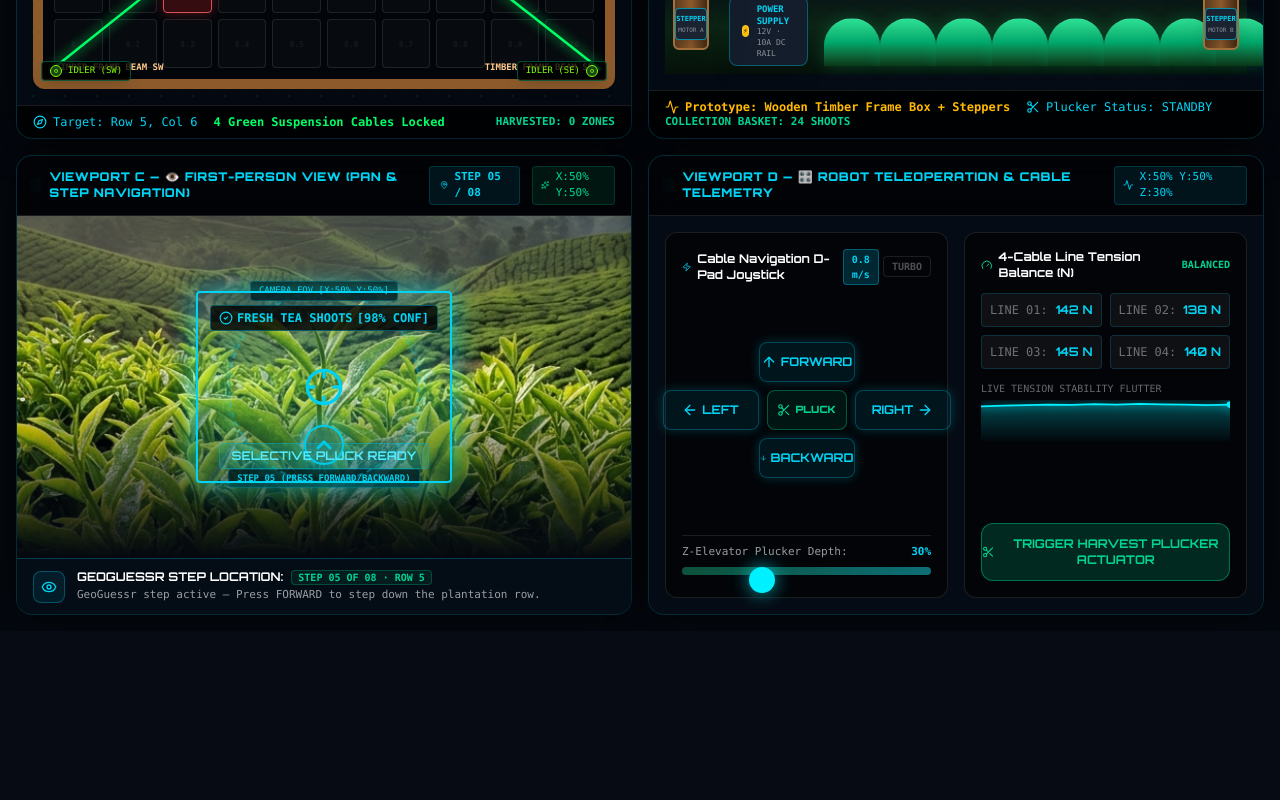
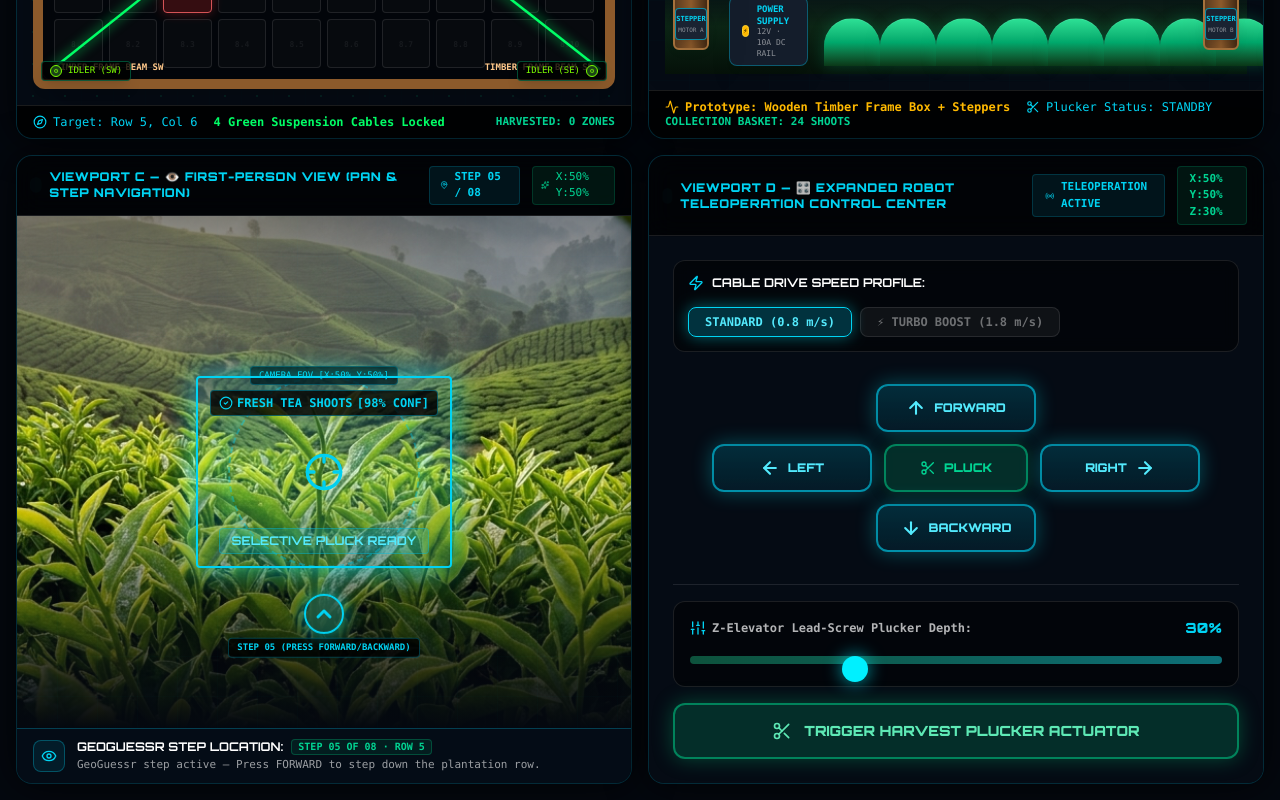
Before and after one commit to kavinjp486/ARISE, a React (Vite) app in the folder frontend/: page / in a window 1280 px wide. Shown: the part 593-1393 px from the top of the page. Before the commit the page ends 1224 px from the top, so only its background shows below. Built offline with nearby package versions, Linux system fonts and the light colour scheme; the HTML template or start-up script is replaced by a standard one.

Commit message:
Remove 4 cable tension gauge from Viewport D and expand teleoperation Control Center buttons, D-Pad joystick, and sliders

```diff
--- a/frontend/src/components/digitaltwin/ControlTelemetryDock.tsx
+++ b/frontend/src/components/digitaltwin/ControlTelemetryDock.tsx
@@ -1,4 +1,3 @@
-import { useState } from "react";
 import {
   Activity,
   ArrowDown,
@@ -9,11 +8,11 @@ import {
   Cpu,
   Gauge,
   Octagon,
+  Radio,
   Scissors,
-  Square,
+  Sliders,
   Zap,
 } from "lucide-react";
-import { SparklineChart } from "@/components/dashboard/SparklineChart";
 
 interface ControlTelemetryDockProps {
   posX: number;
@@ -44,11 +43,6 @@ export function ControlTelemetryDock({
   onSpeedToggle,
   onTriggerHarvest,
 }: ControlTelemetryDockProps) {
-  const [tensions] = useState([142, 138, 145, 140]);
-  const [historyTension] = useState<number[]>([
-    135, 138, 140, 142, 141, 144, 142, 145, 143, 142, 140, 142,
-  ]);
-
   return (
     <div className="relative w-full h-full min-h-[460px] bg-[#04080F] border border-cyan-500/20 rounded-2xl overflow-hidden flex flex-col font-sans select-none shadow-[0_0_40px_rgba(0,0,0,0.8)]">
       {/* Top Header / Viewport HUD Title Bar */}
@@ -56,106 +50,126 @@ export function ControlTelemetryDock({
         <div className="flex items-center gap-2.5">
           <div className="h-2 w-2 rounded-full bg-cyan-400 animate-ping" />
           <span className="font-orb font-black text-xs text-cyan-400 tracking-wider">
-            VIEWPORT D — 🎛️ ROBOT TELEOPERATION & CABLE TELEMETRY
+            VIEWPORT D — 🎛️ EXPANDED ROBOT TELEOPERATION CONTROL CENTER
           </span>
         </div>
 
         <div className="flex items-center gap-3 font-mono text-[11px]">
-          <div className="flex items-center gap-1.5 text-cyan-400 bg-cyan-500/10 px-2 py-0.5 rounded border border-cyan-500/20">
-            <Activity className="h-3 w-3" />
+          <div className="flex items-center gap-1.5 text-cyan-400 bg-cyan-500/10 px-3 py-1 rounded border border-cyan-500/20 font-bold">
+            <Radio className="h-3.5 w-3.5 animate-pulse text-cyan-400" />
+            <span>TELEOPERATION ACTIVE</span>
+          </div>
+
+          <div className="flex items-center gap-1.5 text-emerald-400 bg-emerald-500/10 px-3 py-1 rounded border border-emerald-500/20 font-mono font-bold">
             <span>X:{Math.round(posX)}% Y:{Math.round(posY)}% Z:{Math.round(posZ)}%</span>
           </div>
         </div>
       </div>
 
-      {/* Main Grid: Interactive Controls + Telemetry Gauges */}
-      <div className="flex-1 p-4 grid grid-cols-1 lg:grid-cols-2 gap-4 overflow-y-auto bg-[#050B14]">
-        {/* LEFT COLUMN: D-Pad Joystick & Sliders */}
-        <div className="bg-black/60 border border-white/10 rounded-xl p-4 space-y-4 flex flex-col justify-between">
-          <div className="flex items-center justify-between">
-            <span className="font-orb font-bold text-xs text-white flex items-center gap-1.5">
-              <Zap className="h-3.5 w-3.5 text-cyan-400" />
-              Cable Navigation D-Pad Joystick
+      {/* Main Expanded Control Center Stage */}
+      <div className="flex-1 p-6 flex flex-col justify-between overflow-y-auto bg-[#050B14] space-y-6">
+        {/* Top Control Bar: Speed Mode Presets & Status */}
+        <div className="flex flex-wrap items-center justify-between gap-4 bg-black/50 border border-white/10 p-3.5 rounded-xl backdrop-blur-sm">
+          <div className="flex items-center gap-2">
+            <Zap className="h-4 w-4 text-cyan-400" />
+            <span className="font-orb text-xs font-bold text-white">
+              CABLE DRIVE SPEED PROFILE:
             </span>
-            <div className="flex items-center gap-1">
+          </div>
+
+          <div className="flex items-center gap-2 font-mono">
             <button
               onClick={() => onSpeedToggle("normal")}
-                className={`px-2 py-0.5 rounded text-[10px] font-mono font-bold border transition-colors ${
+              className={`px-4 py-1.5 rounded-lg text-xs font-bold border transition-all ${
                 speedProfile === "normal"
-                    ? "bg-cyan-500/20 text-cyan-400 border-cyan-500/40"
-                    : "text-white/30 border-white/10"
+                  ? "bg-cyan-500/25 text-cyan-300 border-cyan-400 shadow-[0_0_15px_rgba(0,240,255,0.4)]"
+                  : "bg-white/5 text-white/40 border-white/10 hover:text-white"
               }`}
             >
-                0.8 m/s
+              STANDARD (0.8 m/s)
             </button>
             <button
               onClick={() => onSpeedToggle("turbo")}
-                className={`px-2 py-0.5 rounded text-[10px] font-mono font-bold border transition-colors ${
+              className={`px-4 py-1.5 rounded-lg text-xs font-bold border transition-all ${
                 speedProfile === "turbo"
-                    ? "bg-amber-500/20 text-amber-400 border-amber-500/40"
-                    : "text-white/30 border-white/10"
+                  ? "bg-amber-500/25 text-amber-300 border-amber-400 shadow-[0_0_15px_rgba(255,191,0,0.4)]"
+                  : "bg-white/5 text-white/40 border-white/10 hover:text-white"
               }`}
             >
-                TURBO
+              ⚡ TURBO BOOST (1.8 m/s)
             </button>
           </div>
         </div>
 
-          {/* D-Pad Buttons */}
-          <div className="flex flex-col items-center gap-2 py-1">
+        {/* CENTERPIECE: PROMINENT ENLARGED D-PAD JOYSTICK */}
+        <div className="flex-1 flex flex-col items-center justify-center py-2">
+          <div className="flex flex-col items-center gap-3">
+            {/* FORWARD BUTTON */}
             <button
               onClick={() => onMove("up")}
-              className="btn-press w-24 h-10 rounded-lg bg-cyan-500/10 text-cyan-400 border border-cyan-500/30 flex items-center justify-center font-orb text-xs font-bold gap-1 hover:bg-cyan-500/20 shadow-[0_0_12px_rgba(0,240,255,0.2)]"
+              className="btn-press w-40 h-12 rounded-xl bg-gradient-to-b from-cyan-500/20 to-cyan-950/40 text-cyan-300 border-2 border-cyan-400/60 flex items-center justify-center font-orb text-xs font-black gap-2 hover:bg-cyan-500/30 hover:border-cyan-400 shadow-[0_0_20px_rgba(0,240,255,0.3)] transition-all"
             >
-              <ArrowUp className="h-4 w-4" />
+              <ArrowUp className="h-5 w-5 stroke-[2.5]" />
               FORWARD
             </button>
 
-            <div className="flex items-center gap-2">
+            {/* MIDDLE ROW: LEFT, CENTER PLUCK ACTION, RIGHT */}
+            <div className="flex items-center gap-3">
+              {/* LEFT BUTTON */}
               <button
                 onClick={() => onMove("left")}
-                className="btn-press w-24 h-10 rounded-lg bg-cyan-500/10 text-cyan-400 border border-cyan-500/30 flex items-center justify-center font-orb text-xs font-bold gap-1 hover:bg-cyan-500/20 shadow-[0_0_12px_rgba(0,240,255,0.2)]"
+                className="btn-press w-40 h-12 rounded-xl bg-gradient-to-b from-cyan-500/20 to-cyan-950/40 text-cyan-300 border-2 border-cyan-400/60 flex items-center justify-center font-orb text-xs font-black gap-2 hover:bg-cyan-500/30 hover:border-cyan-400 shadow-[0_0_20px_rgba(0,240,255,0.3)] transition-all"
               >
-                <ArrowLeft className="h-4 w-4" />
+                <ArrowLeft className="h-5 w-5 stroke-[2.5]" />
                 LEFT
               </button>
 
+              {/* CENTER QUICK PLUCK TRIGGER */}
               <button
                 onClick={onTriggerHarvest}
-                className={`btn-press w-20 h-10 rounded-lg font-orb text-[10px] font-black border flex items-center justify-center gap-1 ${
+                className={`btn-press w-36 h-12 rounded-xl font-orb text-xs font-black border-2 flex items-center justify-center gap-2 transition-all ${
                   isHarvesting
-                    ? "bg-emerald-500/30 text-emerald-300 border-emerald-400 animate-pulse shadow-[0_0_15px_rgba(0,168,107,0.6)]"
-                    : "bg-emerald-500/10 text-emerald-400 border-emerald-500/40 hover:bg-emerald-500/20"
+                    ? "bg-emerald-500/40 text-emerald-200 border-emerald-300 animate-pulse shadow-[0_0_25px_rgba(0,168,107,0.8)]"
+                    : "bg-emerald-500/20 text-emerald-400 border-emerald-500/60 hover:bg-emerald-500/30 hover:border-emerald-400 shadow-[0_0_15px_rgba(0,168,107,0.3)]"
                 }`}
               >
-                <Scissors className="h-3.5 w-3.5" />
+                <Scissors className="h-4 w-4" />
                 PLUCK
               </button>
 
+              {/* RIGHT BUTTON */}
               <button
                 onClick={() => onMove("right")}
-                className="btn-press w-24 h-10 rounded-lg bg-cyan-500/10 text-cyan-400 border border-cyan-500/30 flex items-center justify-center font-orb text-xs font-bold gap-1 hover:bg-cyan-500/20 shadow-[0_0_12px_rgba(0,240,255,0.2)]"
+                className="btn-press w-40 h-12 rounded-xl bg-gradient-to-b from-cyan-500/20 to-cyan-950/40 text-cyan-300 border-2 border-cyan-400/60 flex items-center justify-center font-orb text-xs font-black gap-2 hover:bg-cyan-500/30 hover:border-cyan-400 shadow-[0_0_20px_rgba(0,240,255,0.3)] transition-all"
               >
                 RIGHT
-                <ArrowRight className="h-4 w-4" />
+                <ArrowRight className="h-5 w-5 stroke-[2.5]" />
               </button>
             </div>
 
+            {/* BACKWARD BUTTON */}
             <button
               onClick={() => onMove("down")}
-              className="btn-press w-24 h-10 rounded-lg bg-cyan-500/10 text-cyan-400 border border-cyan-500/30 flex items-center justify-center font-orb text-xs font-bold gap-1 hover:bg-cyan-500/20 shadow-[0_0_12px_rgba(0,240,255,0.2)]"
+              className="btn-press w-40 h-12 rounded-xl bg-gradient-to-b from-cyan-500/20 to-cyan-950/40 text-cyan-300 border-2 border-cyan-400/60 flex items-center justify-center font-orb text-xs font-black gap-2 hover:bg-cyan-500/30 hover:border-cyan-400 shadow-[0_0_20px_rgba(0,240,255,0.3)] transition-all"
             >
-              <ArrowDown className="h-4 w-4" />
+              <ArrowDown className="h-5 w-5 stroke-[2.5]" />
               BACKWARD
             </button>
           </div>
+        </div>
 
-          {/* Precision Sliders */}
-          <div className="space-y-3 pt-2 border-t border-white/10 font-mono text-[11px]">
-            <div>
-              <div className="flex justify-between mb-1 text-white/60">
-                <span>Z-Elevator Plucker Depth:</span>
-                <span className="text-cyan-400 font-bold">{Math.round(posZ)}%</span>
+        {/* BOTTOM SECTION: EXPANDED PRECISION SLIDERS & FULL HARVEST ACTUATOR TRIGGER */}
+        <div className="space-y-4 pt-4 border-t border-white/10">
+          {/* Z-Elevator Arm Lead Screw Depth Slider */}
+          <div className="bg-black/50 border border-white/10 rounded-xl p-4 space-y-2">
+            <div className="flex justify-between items-center font-mono text-xs">
+              <span className="text-white/70 font-bold flex items-center gap-1.5">
+                <Sliders className="h-4 w-4 text-cyan-400" />
+                Z-Elevator Lead-Screw Plucker Depth:
+              </span>
+              <span className="text-cyan-400 font-orb font-black text-sm">
+                {Math.round(posZ)}%
+              </span>
             </div>
             <input
               type="range"
@@ -163,55 +177,24 @@ export function ControlTelemetryDock({
               max="100"
               value={posZ}
               onChange={(e) => onSetArmDepthZ(parseFloat(e.target.value))}
+              className="w-full accent-cyan-400 h-2 bg-white/10 rounded-lg cursor-pointer"
             />
           </div>
-          </div>
-        </div>
 
-        {/* RIGHT COLUMN: Telemetry Balance Gauges & Safety Actions */}
-        <div className="bg-black/60 border border-white/10 rounded-xl p-4 space-y-4 flex flex-col justify-between">
-          <div>
-            <div className="flex items-center justify-between font-orb text-xs font-bold text-white mb-3">
-              <span className="flex items-center gap-1.5">
-                <Gauge className="h-3.5 w-3.5 text-emerald-400" />
-                4-Cable Line Tension Balance (N)
-              </span>
-              <span className="font-mono text-[10px] text-emerald-400">BALANCED</span>
-            </div>
-
-            <div className="grid grid-cols-2 gap-2 font-mono text-xs mb-3">
-              {tensions.map((t, i) => (
-                <div
-                  key={i}
-                  className="bg-white/5 border border-cyan-500/20 rounded p-2 flex items-center justify-between"
-                >
-                  <span className="text-white/40">LINE 0{i + 1}:</span>
-                  <span className="font-orb font-bold text-cyan-400">{t} N</span>
-                </div>
-              ))}
-            </div>
-
-            {/* Sparkline Graph */}
-            <div className="text-[10px] font-mono text-white/40 mb-1">
-              LIVE TENSION STABILITY FLUTTER
-            </div>
-            <SparklineChart data={historyTension} col="#00F0FF" height={45} />
-          </div>
-
-          {/* Action Trigger Buttons */}
-          <div className="space-y-2">
+          {/* Full Width Trigger Harvest Actuator Button */}
           <button
             onClick={onTriggerHarvest}
-              className={`btn-press w-full py-3 rounded-xl font-orb font-bold text-xs border flex items-center justify-center gap-2 transition-all ${
+            className={`btn-press w-full py-4 rounded-xl font-orb font-black text-sm border-2 flex items-center justify-center gap-3 transition-all ${
               isHarvesting
-                  ? "bg-emerald-500/30 text-emerald-300 border-emerald-400 animate-pulse shadow-[0_0_20px_rgba(0,168,107,0.7)]"
-                  : "bg-emerald-500/20 text-emerald-400 border-emerald-500/50 hover:bg-emerald-500/30"
+                ? "bg-emerald-500/40 text-emerald-200 border-emerald-300 animate-pulse shadow-[0_0_30px_rgba(0,168,107,0.9)]"
+                : "bg-emerald-500/20 text-emerald-300 border-emerald-500/60 hover:bg-emerald-500/30 hover:border-emerald-400 shadow-[0_0_20px_rgba(0,168,107,0.4)]"
             }`}
           >
-              <Scissors className="h-4 w-4" />
-              {isHarvesting ? "PLUCKING TEA SHOOTS ACTIVE..." : "TRIGGER HARVEST PLUCKER ACTUATOR"}
+            <Scissors className="h-5 w-5" />
+            {isHarvesting
+              ? "PLUCKING TEA SHOOTS (PLUCKER ACTUATOR ACTIVE)..."
+              : "TRIGGER HARVEST PLUCKER ACTUATOR"}
           </button>
-          </div>
         </div>
       </div>
     </div>
```
Lines whose indentation alone changed are shown as unchanged.
